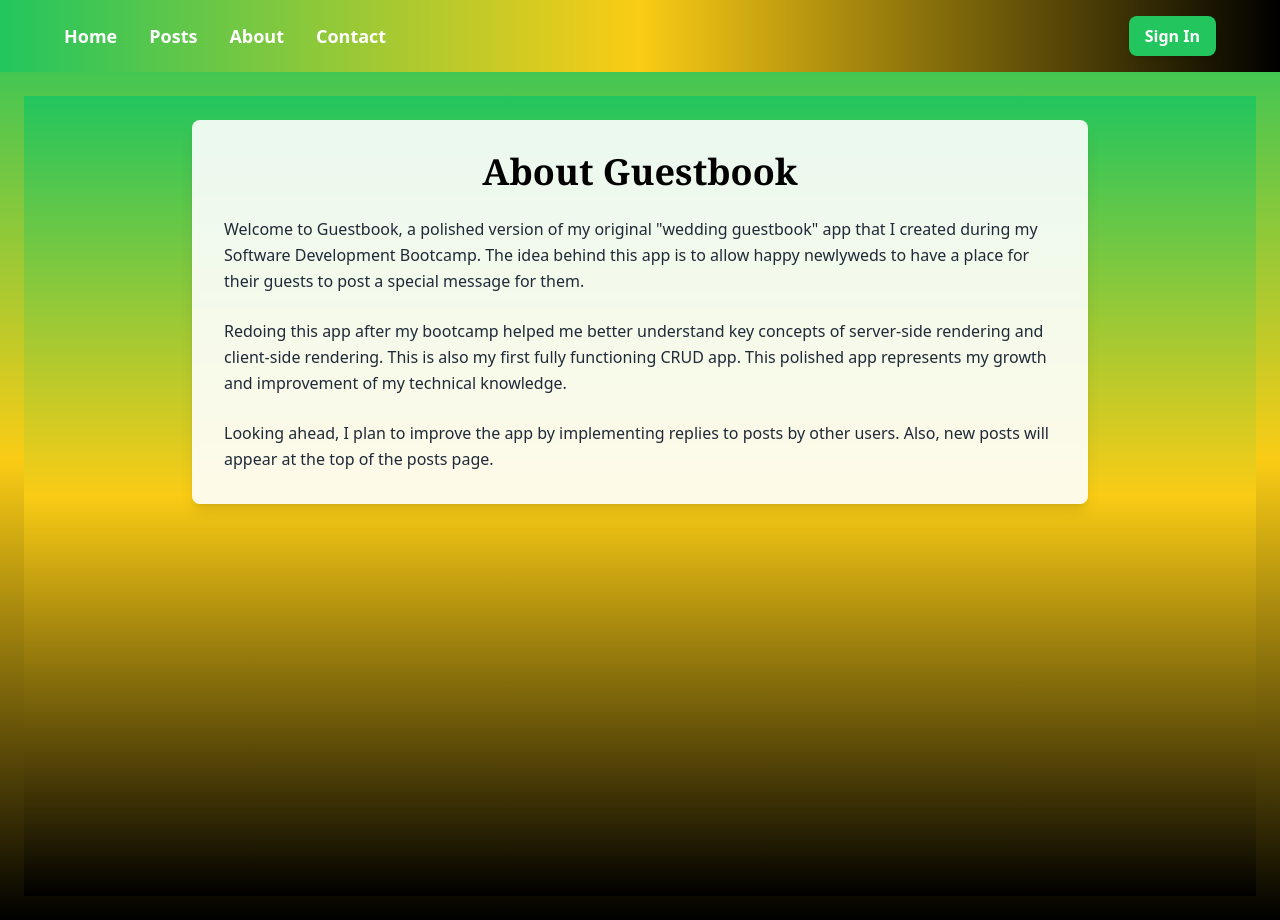
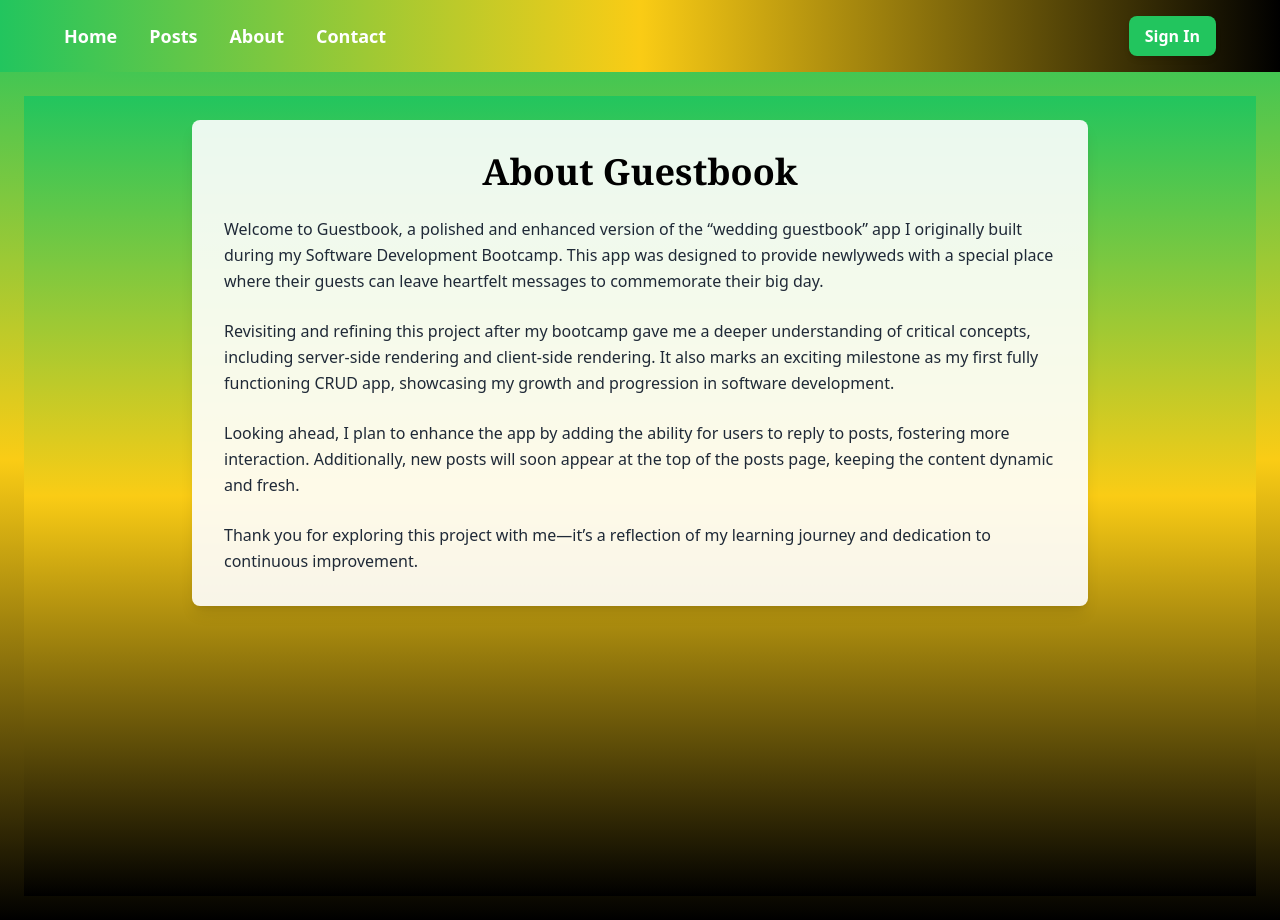
Before and after one commit to Nicholas-Fearon/guestbook, a Next.js app: page /about in a window 1280 px wide. Built offline with nearby package versions, Linux system fonts and the light colour scheme; no server answers.

Commit message:
Contact page implemented with Tailwind CSS

```diff
--- a/src/app/about/page.jsx
+++ b/src/app/about/page.jsx
@@ -7,22 +7,16 @@ export default function About() {
           </h1>
           <div className="space-y-6 text-gray-800 leading-relaxed">
             <p>
-              Welcome to Guestbook, a polished version of my original "wedding
-              guestbook" app that I created during my Software Development
-              Bootcamp. The idea behind this app is to allow happy newlyweds to
-              have a place for their guests to post a special message for them.
+            Welcome to Guestbook, a polished and enhanced version of the “wedding guestbook” app I originally built during my Software Development Bootcamp. This app was designed to provide newlyweds with a special place where their guests can leave heartfelt messages to commemorate their big day.
             </p>
             <p>
-              Redoing this app after my bootcamp helped me better understand key
-              concepts of server-side rendering and client-side rendering. This is
-              also my first fully functioning CRUD app. This polished app
-              represents my growth and improvement of my technical knowledge.
+            Revisiting and refining this project after my bootcamp gave me a deeper understanding of critical concepts, including server-side rendering and client-side rendering. It also marks an exciting milestone as my first fully functioning CRUD app, showcasing my growth and progression in software development.
+
             </p>
             <p>
-              Looking ahead, I plan to improve the app by implementing replies to
-              posts by other users. Also, new posts will appear at the top of the
-              posts page.
+            Looking ahead, I plan to enhance the app by adding the ability for users to reply to posts, fostering more interaction. Additionally, new posts will soon appear at the top of the posts page, keeping the content dynamic and fresh.
             </p>
+            <p>Thank you for exploring this project with me—it’s a reflection of my learning journey and dedication to continuous improvement.</p>
           </div>
         </div>
       </div>
--- /dev/null
+++ b/src/app/contact/page.jsx
@@ -0,0 +1,42 @@
+export default function Contact() {
+    return (
+      <div className="min-h-screen bg-gradient-to-b from-green-500 via-yellow-400 to-black flex flex-col items-center justify-center p-6">
+        <div className="w-full max-w-lg bg-white bg-opacity-90 p-8 rounded-lg shadow-lg">
+          <h1 className="text-4xl font-extrabold text-black font-serif mb-6 text-center">
+            Contact Me
+          </h1>
+          <p className="text-gray-700 text-lg leading-relaxed mb-6 text-center">
+            I’d love to hear from you! Whether it’s feedback, questions, or collaboration opportunities, feel free to reach out.
+          </p>
+
+          {/* GitHub Section */}
+          <div className="mb-4">
+            <p className="text-lg font-semibold text-gray-800 mb-2">
+              View My Projects:
+            </p>
+            <a
+              href="https://github.com/Nicholas-Fearon"
+              target="_blank"
+              rel="noopener noreferrer"
+              className="text-blue-500 font-medium hover:underline"
+            >
+              https://github.com/Nicholas-Fearon
+            </a>
+          </div>
+
+          {/* Email Section */}
+          <div>
+            <p className="text-lg font-semibold text-gray-800 mb-2">
+              Contact Me via Email:
+            </p>
+            <a
+              href="mailto:nejfearon@gmail.com"
+              className="text-blue-500 font-medium hover:underline"
+            >
+              nejfearon@gmail.com
+            </a>
+          </div>
+        </div>
+      </div>
+    );
+  }
```
